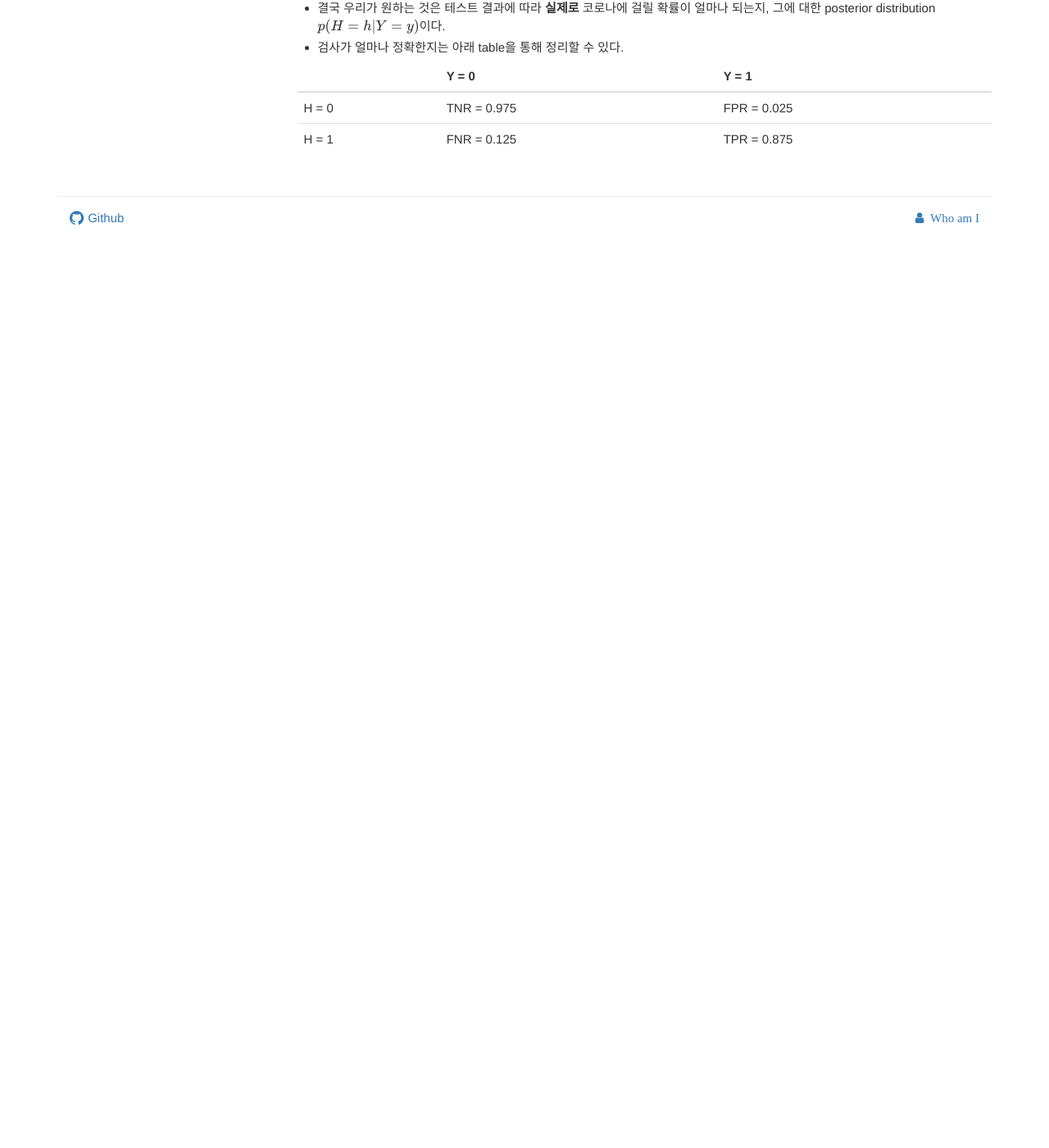
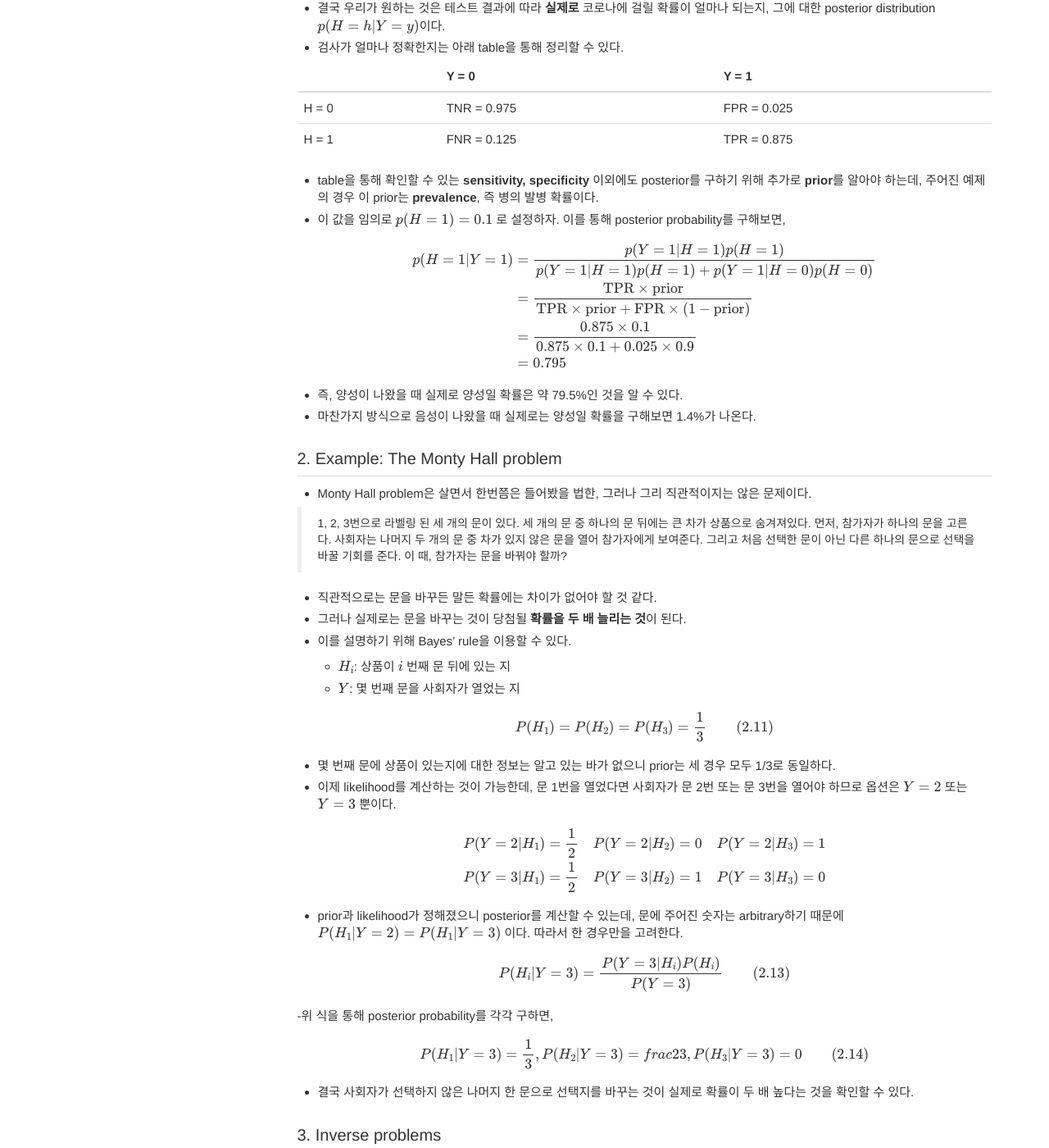
Before and after one commit to HJ-harry/Murphy_PML, a Jekyll site: the page built from docs/chapter02/0_tmp.md, in a window 1280 px wide and 1400 px high, scrolled down 977 px. Shown: the whole window at 82% size. Built offline with Jekyll 4.4.1, drawn with Linux system fonts in a browser that asks for light colours; nearby versions of some CDN libraries; library files that are not in the unit come from our copies; formulas are drawn with MathJax 3; comment, search, counter and statistics services are not loaded; before the commit the page ends 1263 px from its top, so only the background shows below that; some of the changed text lies outside the part shown.

Commit message:
Update 0_tmp.md

```diff
--- a/docs/chapter02/0_tmp.md
+++ b/docs/chapter02/0_tmp.md
@@ -41,3 +41,70 @@ $$\textrm{posterior} \propto \textrm{prior} \times \textrm{likelihood} \qquad{(2
 |-------|-------------|-------------|
 | H = 0 | TNR = 0.975 | FPR = 0.025 |
 | H = 1 | FNR = 0.125 | TPR = 0.875 |
+
+- table을 통해 확인할 수 있는 **sensitivity, specificity** 이외에도 posterior를 구하기 위해 추가로 **prior**를 알아야 하는데, 주어진 예제의 경우 이 prior는 **prevalence**, 즉 병의 발병 확률이다.
+- 이 값을 임의로 \\( p(H = 1) = 0.1 \\) 로 설정하자. 이를 통해 posterior probability를 구해보면,
+
+$$
+\begin{align}
+p(H = 1 | Y = 1) &= \frac{p(Y = 1 | H = 1)p(H = 1)}{p(Y = 1 | H = 1)p(H = 1) + p(Y = 1 | H = 0)p(H = 0)} \\
+&= \frac{\textrm{TPR} \times \textrm{prior}}{\textrm{TPR} \times \textrm{prior} + \textrm{FPR} \times (1 - \textrm{prior})} \\
+&= \frac{0.875 \times 0.1}{0.875 \times 0.1 + 0.025 \times 0.9} \\
+&= 0.795
+\end{align}
+$$
+
+- 즉, 양성이 나왔을 때 실제로 양성일 확률은 약 79.5%인 것을 알 수 있다.
+- 마찬가지 방식으로 음성이 나왔을 때 실제로는 양성일 확률을 구해보면 1.4%가 나온다.
+
+### 2. Example: The Monty Hall problem
+
+- Monty Hall problem은 살면서 한번쯤은 들어봤을 법한, 그러나 그리 직관적이지는 않은 문제이다.
+
+> 1, 2, 3번으로 라벨링 된 세 개의 문이 있다. 세 개의 문 중 하나의 문 뒤에는 큰 차가 상품으로 숨겨져있다. 먼저, 참가자가 하나의 문을 고른다. 사회자는 나머지 두 개의 문 중 차가 있지 않은 문을 열어 참가자에게 보여준다. 그리고 처음 선택한 문이 아닌 다른 하나의 문으로 선택을 바꿀 기회를 준다. 이 때, 참가자는 문을 바꿔야 할까?
+
+- 직관적으로는 문을 바꾸든 말든 확률에는 차이가 없어야 할 것 같다.
+- 그러나 실제로는 문을 바꾸는 것이 당첨될 **확률을 두 배 늘리는 것**이 된다.
+- 이를 설명하기 위해 Bayes' rule을 이용할 수 있다.
+  - \\( H_i \\): 상품이 \\( i \\) 번째 문 뒤에 있는 지
+  - \\( Y \\): 몇 번째 문을 사회자가 열었는 지
+
+$$P(H_1) = P(H_2) = P(H_3) = \frac{1}{3} \qquad{(2.11)}$$
+
+- 몇 번째 문에 상품이 있는지에 대한 정보는 알고 있는 바가 없으니 prior는 세 경우 모두 1/3로 동일하다.
+- 이제 likelihood를 계산하는 것이 가능한데, 문 1번을 열었다면 사회자가 문 2번 또는 문 3번을 열어야 하므로 옵션은 \\( Y = 2 \\) 또는 \\( Y = 3 \\) 뿐이다.
+
+$$
+\begin{align}
+P(Y = 2 | H_1) = \frac{1}{2} \quad P(Y = 2 |H_2) = 0 \quad P(Y = 2 | H_3) = 1 \\
+P(Y = 3 | H_1) = \frac{1}{2} \quad P(Y = 3 |H_2) = 1 \quad P(Y = 3 | H_3) = 0
+\end{align}
+$$
+
+- prior과 likelihood가 정해졌으니 posterior를 계산할 수 있는데, 문에 주어진 숫자는 arbitrary하기 때문에 \\( P(H_1 \| Y  = 2) = P(H_1 \| Y = 3) \\) 이다. 따라서 한 경우만을 고려한다.
+
+$$
+P(H_i | Y = 3) = \frac{P(Y = 3 | H_i)P(H_i)}{P(Y = 3)} \qquad{(2.13)}
+$$
+
+-위 식을 통해 posterior probability를 각각 구하면,
+
+$$
+P(H_1 | Y = 3) = \frac{1}{3} , P(H_2 | Y = 3) = frac{2}{3} , P(H_3 | Y = 3) = 0 \qquad{(2.14)}
+$$
+
+- 결국 사회자가 선택하지 않은 나머지 한 문으로 선택지를 바꾸는 것이 실제로 확률이 두 배 높다는 것을 확인할 수 있다.
+
+### 3. Inverse problems
+
+- Probability theory에서는 \\( h \\) 라는 state가 있을 때, 이로부터 도출되는 observation \\( y \\)를 예상하고자 한다.
+- 이와 반대로, **invserse probability**는 그 반대를 수행하고자 한다.
+- 다시 말해, observation \\( y \\) 로부터 실제 state인 \\( h \\) 를 도출하고자 한다.
+  - Figure에 나와있는 것처럼, 2d 이미지 하나인 \\( y \\) 로부터 3d shape인 \\( h \\) 를 유추하고자 하는 경우이다.
+  - 사실 이것은 상대적으로 extreme한 case이고, 실제로는 위와 같은 문제는 random guessing에 불과하기 때문에, 이보다는 많은 조건이 주어지고 그 조건에 맞는 feasible한 solution을 찾게 된다.
+  - 예를 들어, CT 촬영을 할 때 360도 각도에서 모두 촬영을 하면 정확한 image를 reconstruction 할 수 있지만 그의 subset만을 얻었을 경우 완벽한 reconstruction이 어렵다.
+  - 이러한 문제들은 알맞은 prior를 이용해서 feasible solution을 찾게 되며, 관련된 대표적인 문제로 *sparse-view CT*, *limited-angle CT* 등이 있다.
+- Bayesian perspective에서 말하자면, posterior인 \\( p(h\|y) \\) 를 찾기 위해 prior인 \\( p(h) \\) 와 **forward model** \\( p(y\|h) \\) 를 이용하여 plausible solution을 찾게 된다.
+  - 여기서 likelihood가 아닌 forward model이라는 어휘를 쓰는 이유는 inverse problem을 공부하는 사람들이 이런 단어를 쓰기 때문이다.
+- Inverse problem이라는 이름에서 알 수 있듯이, 대체로 inverse problem들은 경우의 수가 무한히 많은 **ill-posed problem**이다.
+- 더 자세한 내용은 2권에서 다뤄진다고 한다.
```
